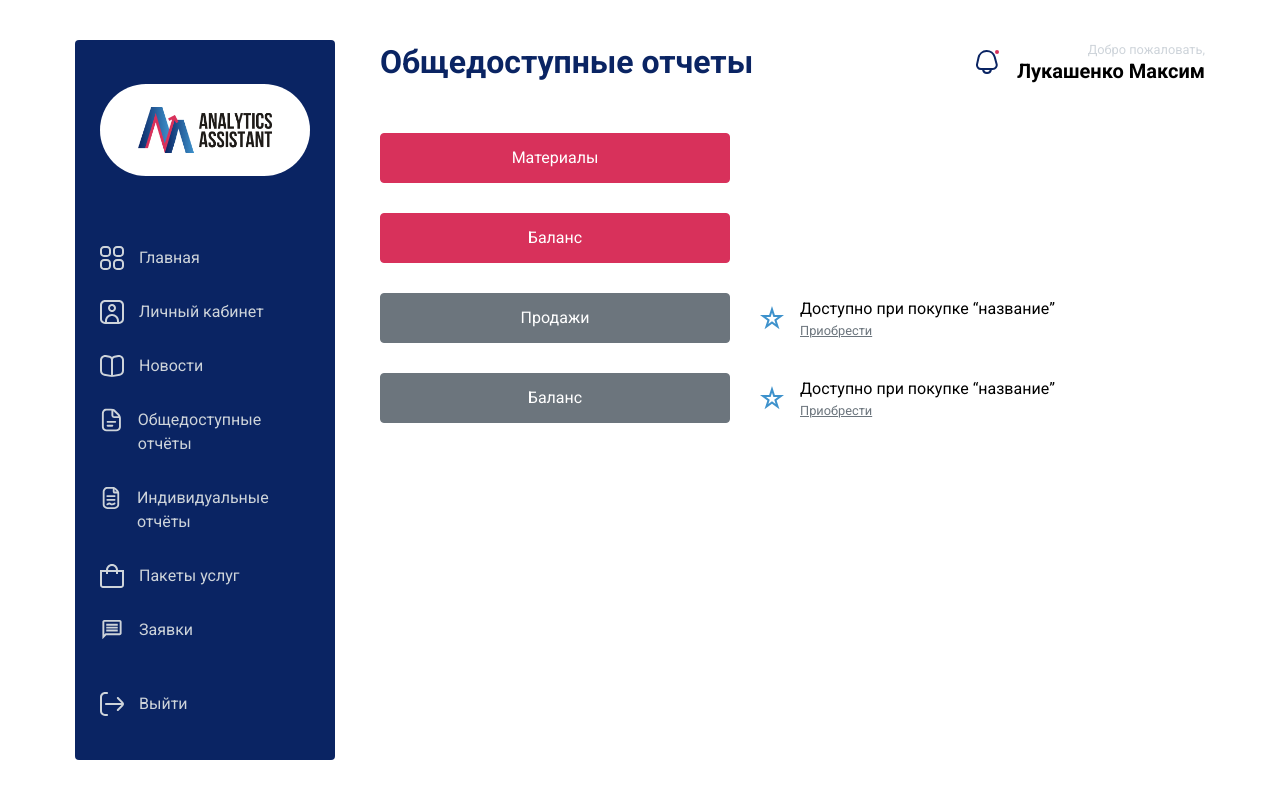
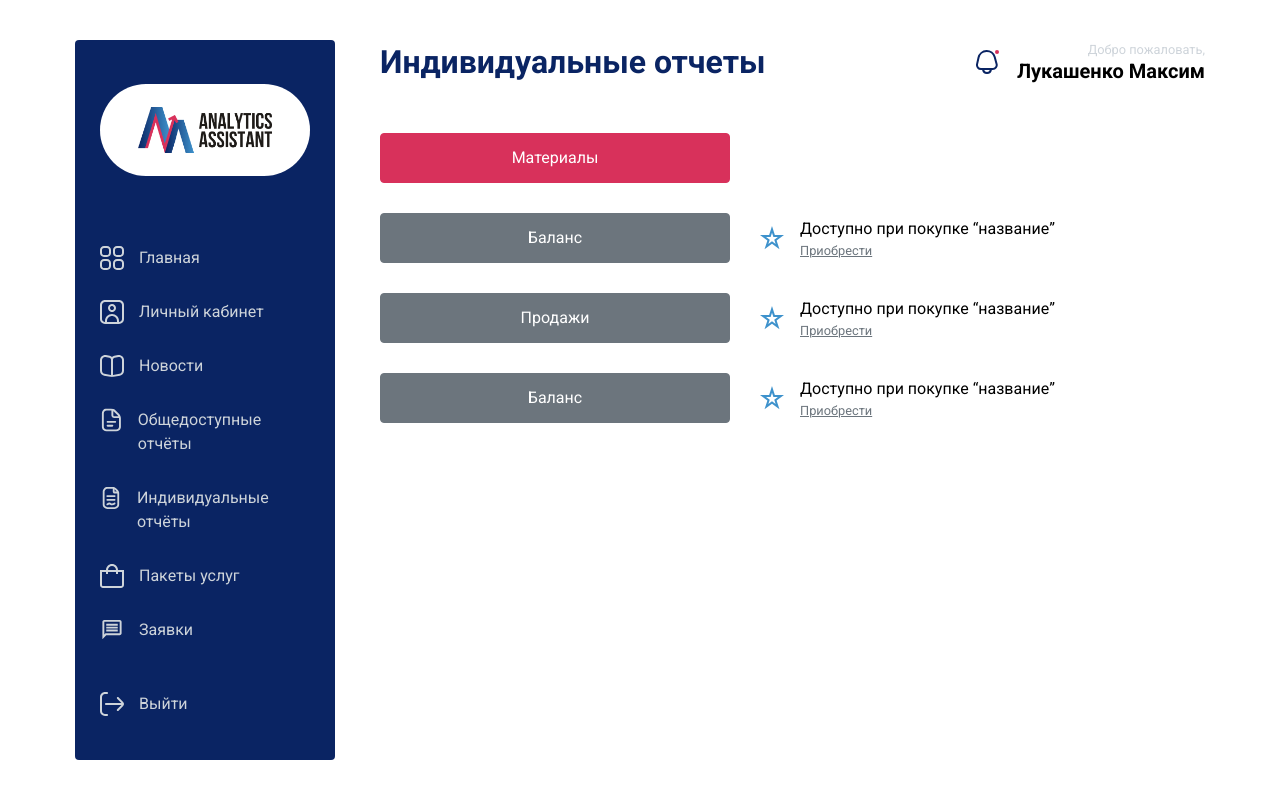
Before and after one commit to kasim876/analystic, a React (Create React App) app: page / in a window 1280 px wide. Built offline with nearby package versions, Linux system fonts and the light colour scheme.

Commit message:
add reports personal page

```diff
--- a/src/App.js
+++ b/src/App.js
@@ -7,11 +7,12 @@ import Registration from './pages/Registration';
 import Home from './pages/Home';
 import News from './pages/News';
 import ReportsPublic from './pages/ReportsPublic';
+import ReportsPersonal from './pages/ReportsPersonal';
 
 function App() {
   return (
     <>
-      <ReportsPublic></ReportsPublic>
+      <ReportsPersonal></ReportsPersonal>
     </>
   );
 }
--- /dev/null
+++ b/src/pages/ReportsPersonal.jsx
@@ -0,0 +1,50 @@
+import styles from "./Reports.module.scss";
+
+import NavBar from "../components/NavBar/NavBar";
+import Header from "../components/Header/Header";
+import Button from "../components/Button/Button";
+
+const ReportsPersonal = () => {
+  return (
+    <div className="container">
+      <NavBar></NavBar>
+      <div className="content">
+        <Header title="Индивидуальные отчеты" name="Лукашенко Максим" />
+        <main>
+          <ul className={'list-reset' + ' ' + styles.list}>
+            <li className={styles.row}>
+              <Button className={styles.btn}>Материалы</Button>
+              <div className={styles.warning}>
+                <span className="text-md">Доступно при покупке “название”</span>
+                <a href="/" className="text-xs">Приобрести</a>
+              </div>
+            </li>
+            <li className={styles.row + ' ' + styles.disableRow}>
+              <Button className={styles.btn}>Баланс</Button>
+              <div className={styles.warning}>
+                <span className="text-md">Доступно при покупке “название”</span>
+                <a href="/" className="text-xs">Приобрести</a>
+              </div>
+            </li>
+            <li className={styles.row + ' ' + styles.disableRow}>
+              <Button className={styles.btn}>Продажи</Button>
+              <div className={styles.warning}>
+                <span className="text-md">Доступно при покупке “название”</span>
+                <a href="/" className="text-xs">Приобрести</a>
+              </div>
+            </li>
+            <li className={styles.row + ' ' + styles.disableRow}>
+              <Button className={styles.btn}>Баланс</Button>
+              <div className={styles.warning}>
+                <span className="text-md">Доступно при покупке “название”</span>
+                <a href="/" className="text-xs">Приобрести</a>
+              </div>
+            </li>
+          </ul>
+        </main>
+      </div>
+    </div>
+  )
+}
+
+export default ReportsPersonal
```
